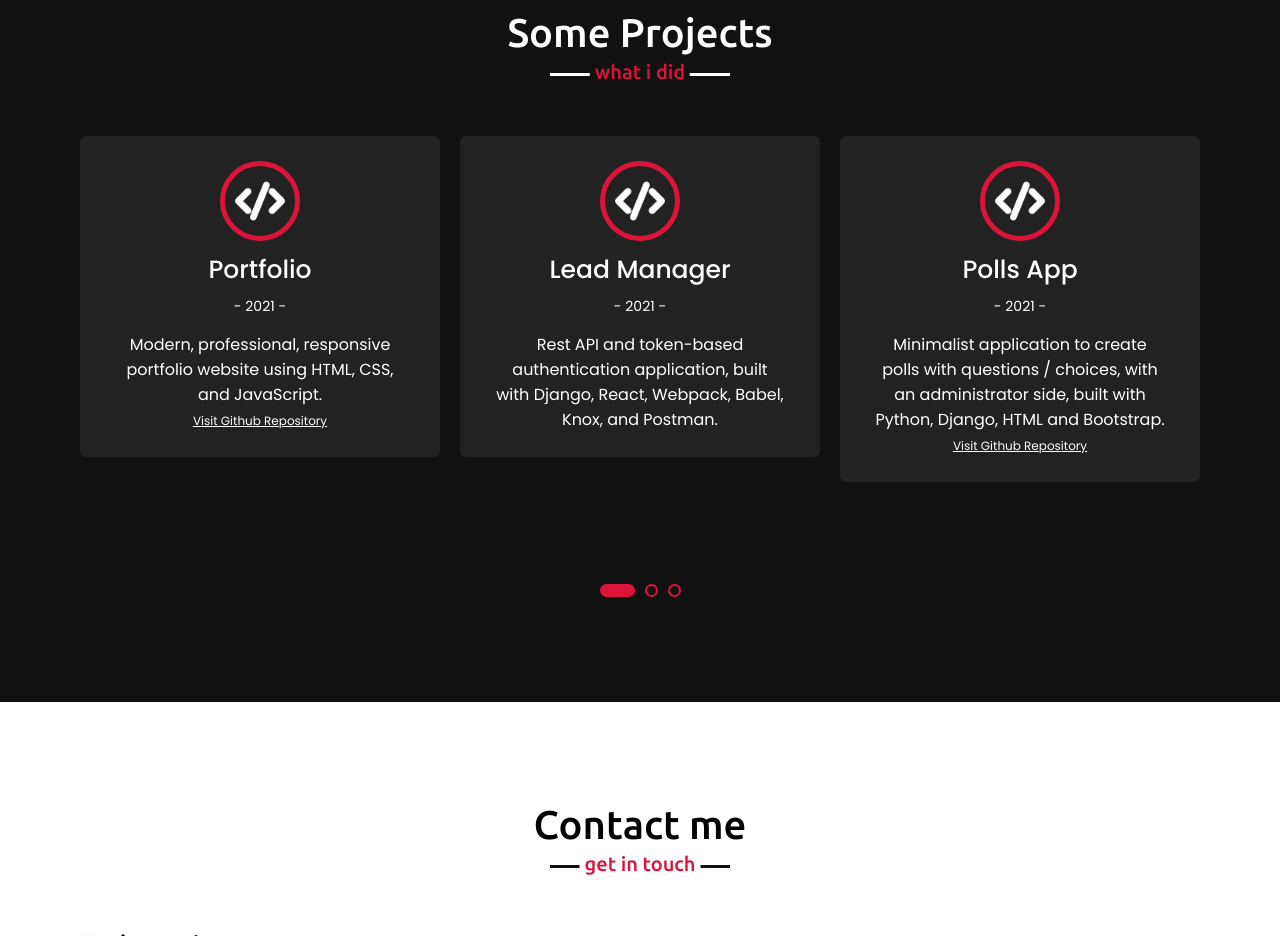
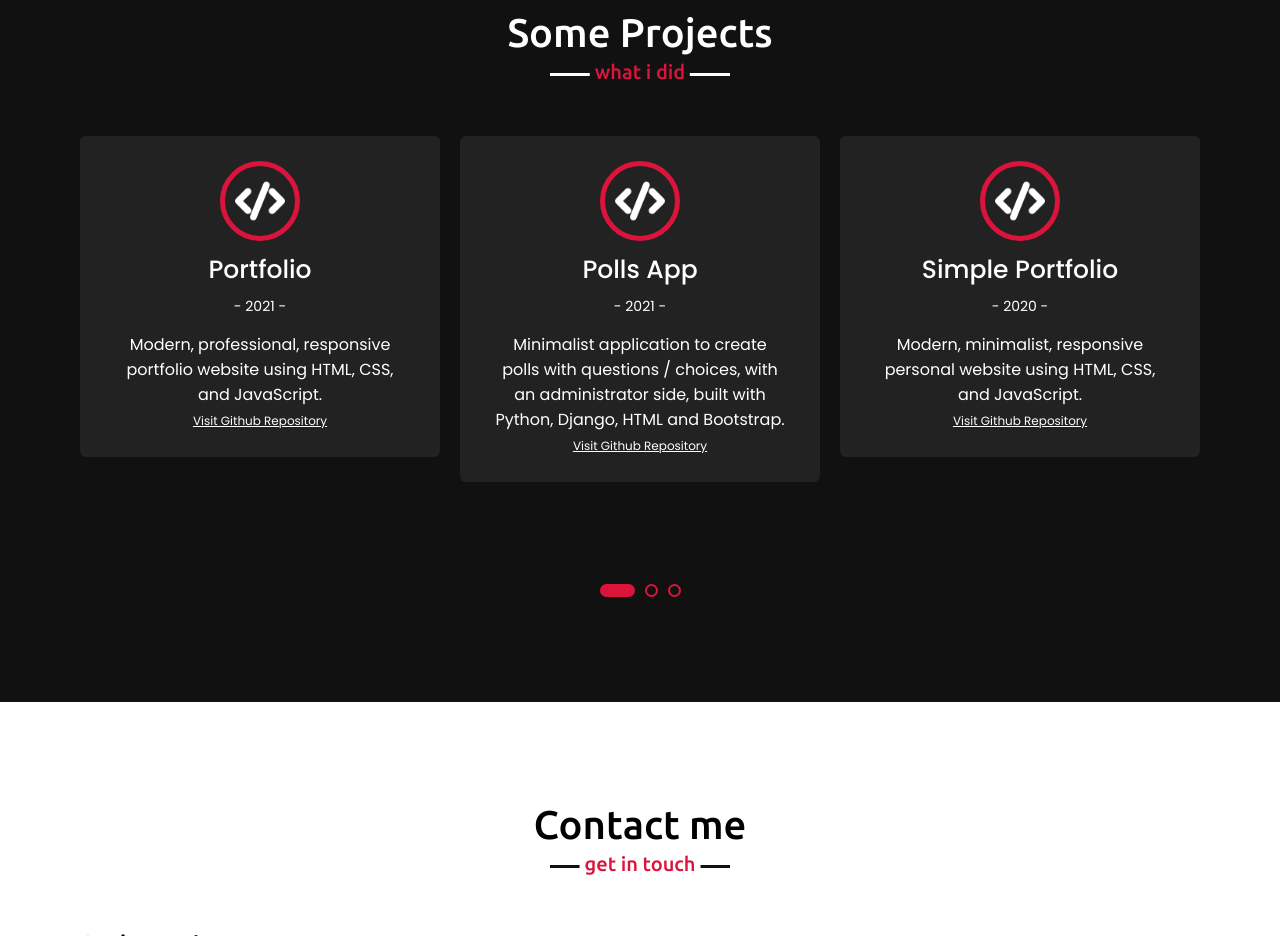
Before and after one commit to RaniaBenchouiekh/professional-portfolio, a plain HTML site: page index.html in a window 1280 px wide. Shown: the part 3240-4176 px from the top of the page. Drawn offline with nearby package versions, Linux system fonts and the light colour scheme.

Commit message:
commit leads

```diff
--- a/index.html
+++ b/index.html
@@ -201,17 +201,6 @@
                 <div class="card">
                     <div class="box">
                         <img src="images/code.png" alt="Project image">
-                        <div class="text">Lead Manager</div>
-                        <span class="sub-text">- 2021 -</span>
-                        <p> Rest API and token-based authentication application,
-                            built with Django, React, Webpack, Babel, Knox, and Postman.
-                            <br>
-                        </p>
-                    </div>
-                </div>
-                <div class="card">
-                    <div class="box">
-                        <img src="images/code.png" alt="Project image">
                         <div class="text">Polls App</div>
                         <span class="sub-text">- 2021 -</span>
                         <p> Minimalist application to create polls with questions / choices,
```
